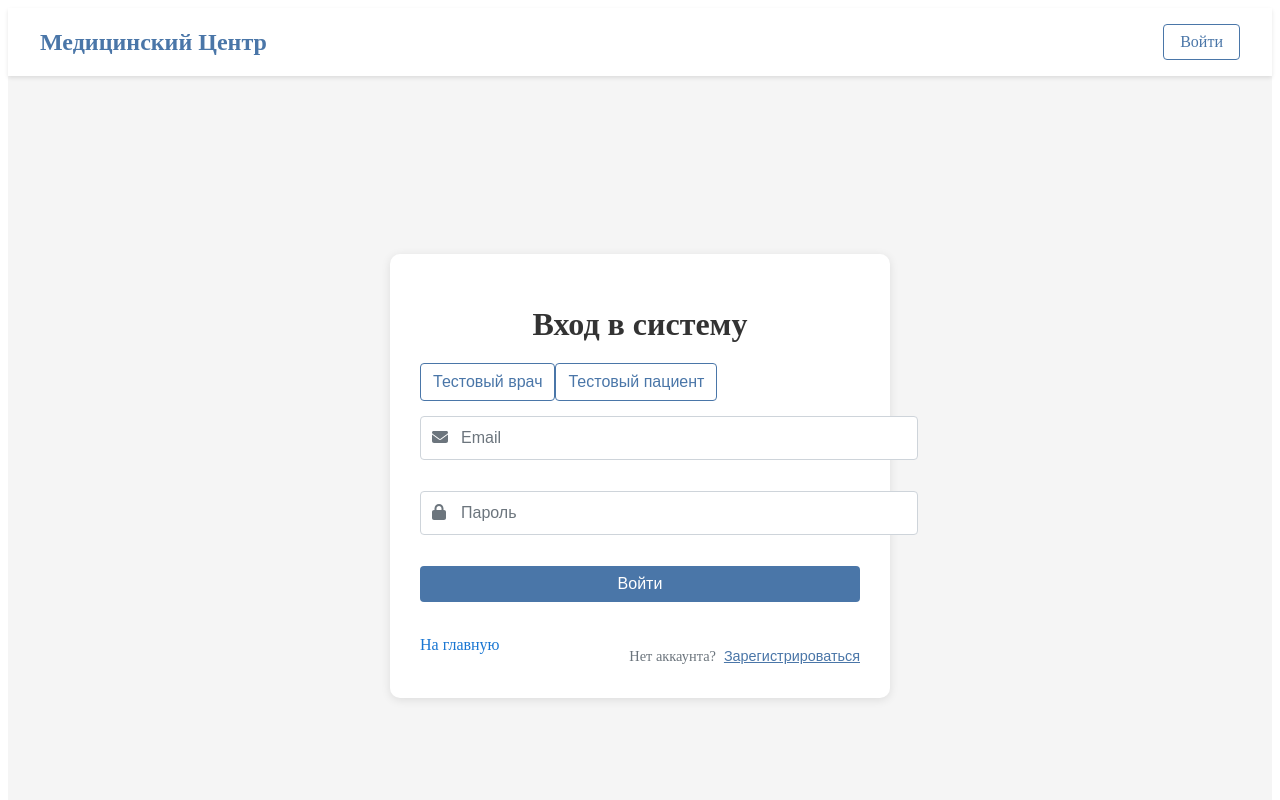
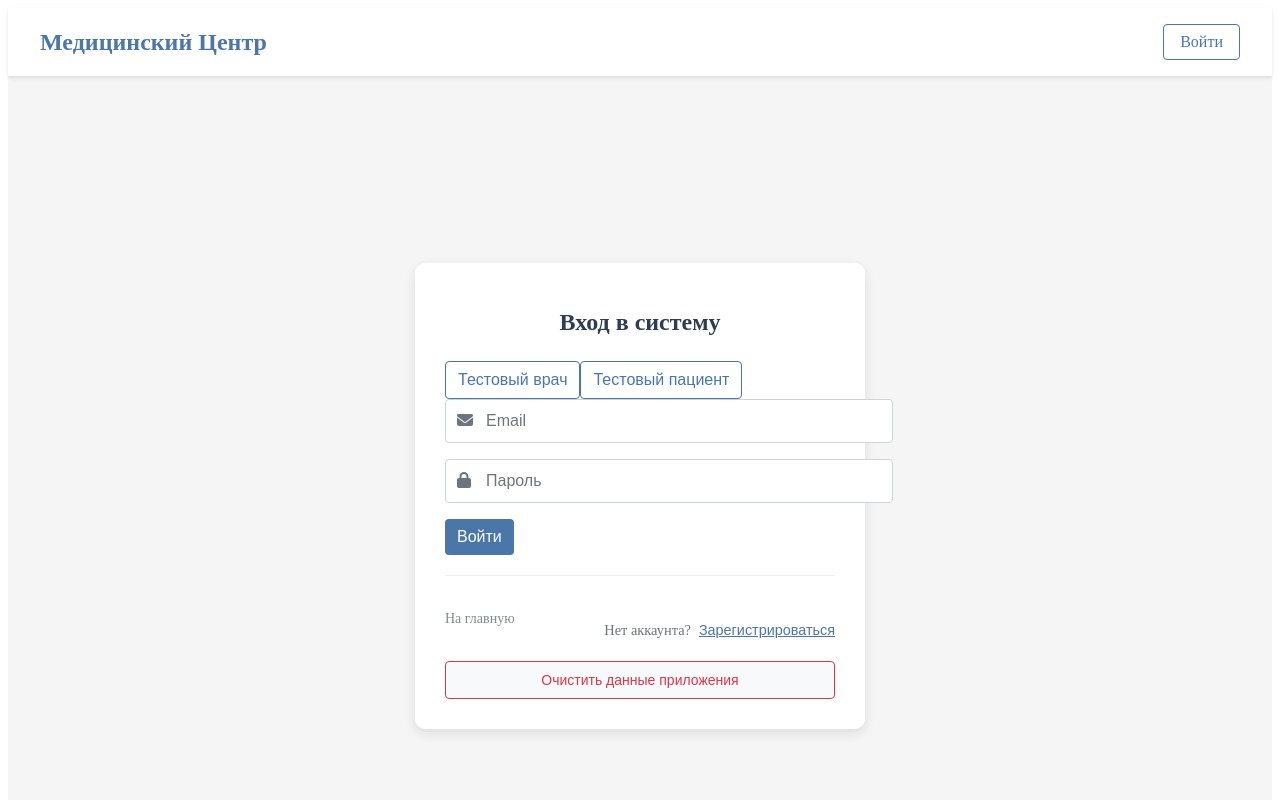
Before and after one commit to AntonBaglaev/react-med, a React (Create React App) app: page /auth in a window 1280 px wide. Shown: the top 800 px of the page. Built offline with nearby package versions, Linux system fonts and the light colour scheme.

Commit message:
add clear localstorage

```diff
--- a/src/pages/Auth/Auth.jsx
+++ b/src/pages/Auth/Auth.jsx
@@ -2,6 +2,7 @@ import React, { useState, useEffect } from "react";
 import { useDispatch, useSelector } from "react-redux";
 import { useNavigate, Link } from "react-router-dom";
 import { login, register } from "../../store/slices/authSlice";
+import { clearAppStorage } from "../../utils/storage";
 import AuthForm from "../../components/auth/AuthForm/AuthForm";
 import AuthSwitch from "../../components/auth/AuthSwitch/AuthSwitch";
 import "./Auth.scss";
@@ -32,6 +33,13 @@ const Auth = () => {
     }
   };
 
+  const handleClearStorage = () => {
+    if (window.confirm("Очистить все данные приложения? Это действие нельзя отменить.")) {
+      clearAppStorage();
+      window.location.reload();
+    }
+  };
+
   return (
     <div className="auth">
       <div className="auth__container">
@@ -48,6 +56,14 @@ const Auth = () => {
             </Link>
             <AuthSwitch isLogin={isLogin} onSwitch={setIsLogin} />
           </div>
+
+          {/* Простая кнопка очистки */}
+          <button
+            onClick={handleClearStorage}
+            className="auth__clear-btn"
+          >
+            Очистить данные приложения
+          </button>
         </div>
       </div>
     </div>
--- a/src/pages/Auth/Auth.scss
+++ b/src/pages/Auth/Auth.scss
@@ -4,30 +4,35 @@
   align-items: center;
   min-height: 100vh;
   background-color: #f5f5f5;
+  padding: 20px;
 
   &__container {
     width: 100%;
-    max-width: 500px;
-    padding: 20px;
+    max-width: 450px;
   }
 
   &__card {
     background: white;
+    border-radius: 10px;
+    box-shadow: 0 4px 12px rgba(0, 0, 0, 0.1);
     padding: 30px;
-    border-radius: 10px;
-    box-shadow: 0 2px 10px rgba(0, 0, 0, 0.1);
+    position: relative;
   }
 
   &__title {
     text-align: center;
-    margin-bottom: 20px;
-    color: #333;
+    margin-bottom: 25px;
+    color: #2c3e50;
+    font-size: 24px;
   }
 
   &__error {
-    color: #f44336;
-    margin-bottom: 15px;
-    text-align: center;
+    color: #e74c3c;
+    background-color: #fdecea;
+    padding: 10px 15px;
+    border-radius: 5px;
+    margin-bottom: 20px;
+    font-size: 14px;
   }
 
   &__footer {
@@ -35,19 +40,108 @@
     justify-content: space-between;
     align-items: center;
     margin-top: 20px;
+    padding-top: 20px;
+    border-top: 1px solid #eee;
   }
 
   &__home-link {
-    color: #1976d2;
+    color: #7f8c8d;
     text-decoration: none;
+    font-size: 14px;
+    transition: color 0.2s;
+
     &:hover {
-      text-decoration: underline;
+      color: #3498db;
     }
+  }
+
+  /* Стили для админ-панели */
+  &__admin {
+    margin-top: 30px;
+    padding-top: 20px;
+    border-top: 1px solid #eee;
+  }
+
+  &__admin-toggle {
+    background: none;
+    border: none;
+    color: #7f8c8d;
+    font-size: 13px;
+    cursor: pointer;
+    padding: 5px;
+    text-decoration: underline;
+
+    &:hover {
+      color: #3498db;
+    }
+  }
+
+  &__admin-panel {
+    background: #f8f9fa;
+    border-radius: 8px;
+    padding: 15px;
+    margin-top: 10px;
+  }
+
+  &__admin-btn {
+    background-color: #f8f9fa;
+    color: #2c3e50;
+    border: 1px solid #ddd;
+    border-radius: 4px;
+    padding: 8px 12px;
+    font-size: 14px;
+    cursor: pointer;
+    margin-right: 10px;
+    margin-bottom: 10px;
+    transition: all 0.2s;
+
+    &:hover {
+      background-color: #e9ecef;
+    }
+
+    &.danger {
+      background-color: #e74c3c;
+      color: white;
+      border-color: #e74c3c;
+
+      &:hover {
+        background-color: #c0392b;
+      }
+    }
+  }
+
+  &__admin-info {
+    font-size: 13px;
+    color: #6c757d;
+    margin: 15px 0;
+    padding: 10px;
+    background: white;
+    border-radius: 4px;
+    border-left: 3px solid #6c757d;
+  }
+
+  &__admin h4 {
+    color: #2c3e50;
+    margin-bottom: 15px;
+    font-size: 16px;
   }
 }
 
-.auth-form {
-  display: flex;
-  flex-direction: column;
-  gap: 15px;
+.auth__clear-btn {
+  display: block;
+  width: 100%;
+  margin-top: 20px;
+  padding: 10px;
+  background-color: #f8f9fa;
+  color: #dc3545;
+  border: 1px solid #dc3545;
+  border-radius: 4px;
+  font-size: 14px;
+  cursor: pointer;
+  transition: all 0.2s;
+
+  &:hover {
+    background-color: #dc3545;
+    color: white;
+  }
 }
--- a/src/utils/storage.js
+++ b/src/utils/storage.js
@@ -33,3 +33,28 @@ export const clearAppLocalStorage = () => {
         .filter(key => key.startsWith('medcenter_'))
         .forEach(key => localStorage.removeItem(key));
 };
+
+export const clearAppStorage = () => {
+  if (typeof window === 'undefined') return;
+
+  try {
+    // Очищаем только наши данные с префиксом
+    Object.keys(localStorage).forEach(key => {
+      if (key.startsWith('mc_')) {
+        localStorage.removeItem(key);
+      }
+    });
+
+    // Дополнительно очищаем данные redux-persist если используются
+    Object.keys(localStorage).forEach(key => {
+      if (key.startsWith('persist:')) {
+        localStorage.removeItem(key);
+      }
+    });
+  } catch (error) {
+    console.error('Ошибка при очистке хранилища:', error);
+    if (window.Sentry) {
+      window.Sentry.captureException(error);
+    }
+  }
+};
```
